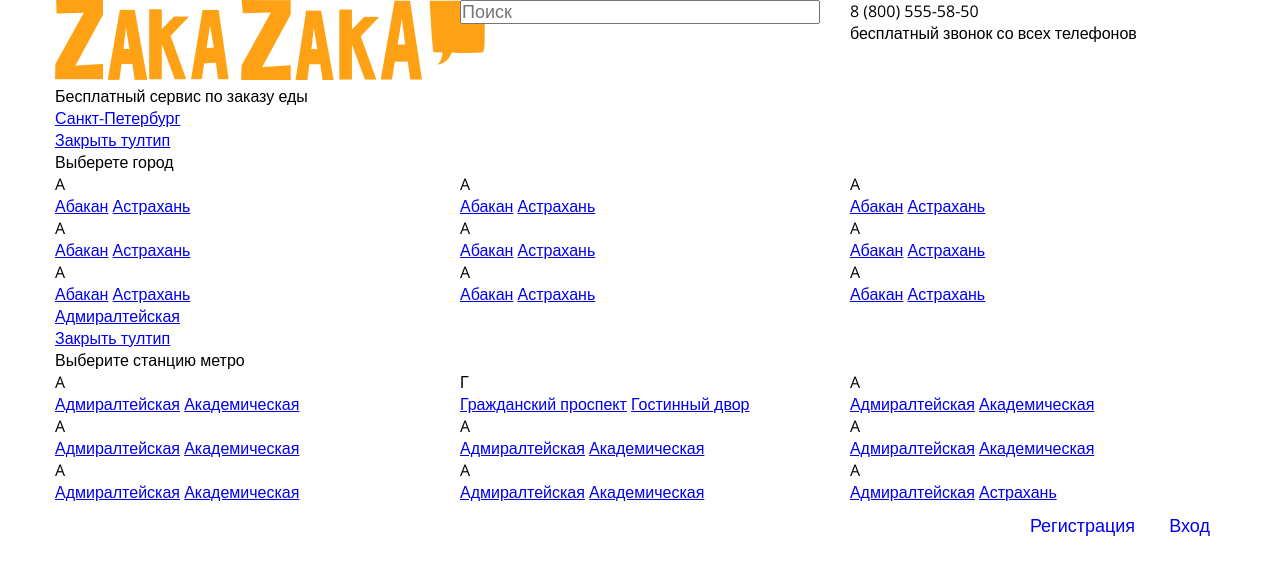
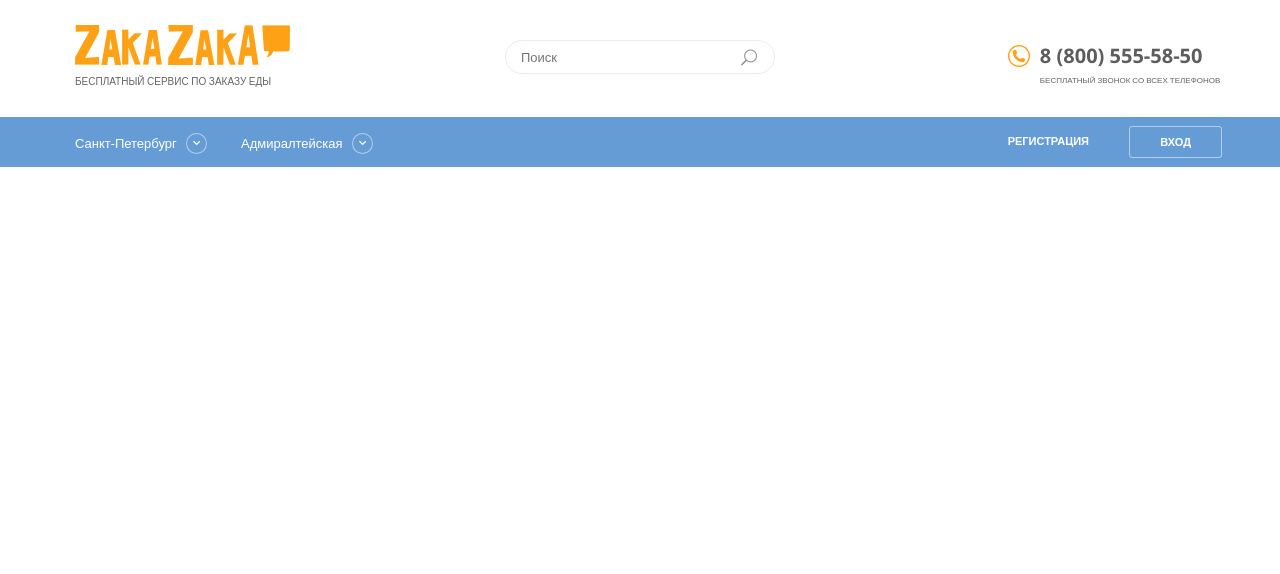
Before and after one commit to tsergeytovarov/zakazaka-3, a website: page index.html in a window 1280 px wide. Drawn offline with nearby package versions, Linux system fonts and the light colour scheme; files that its build step writes are made by us from their sources.

Commit message:
Хедер без тултипов внутренних

```diff
--- a/Gruntfile.js
+++ b/Gruntfile.js
@@ -102,22 +102,22 @@ module.exports = function(grunt){
     }
   });
 
+  // grunt.registerTask("default",
+  //   [
+  //     "clean",
+  //     "copy",
+  //     "less",
+  //     "autoprefixer",
+  //     "csscomb",
+  //     "cssmin",
+  //     "uglify",
+  //     "imagemin"
+  //   ]
+  // );
+
   grunt.registerTask("default",
     [
-      "clean",
-      "copy",
-      "less",
-      "autoprefixer",
-      "csscomb",
-      "cssmin",
-      "uglify",
-      "imagemin"
+      "watch"
     ]
   );
-
-  // grunt.registerTask("default",
-  //   [
-  //     "watch"
-  //   ]
-  // );
 }
--- a/index.html
+++ b/index.html
@@ -7,7 +7,7 @@
   <title>Заказака - главная</title>
 
   <link href='http://fonts.googleapis.com/css?family=Open+Sans:400,300,600,700&subset=latin,cyrillic-ext' rel='stylesheet' type='text/css'>
-  <link rel="stylesheet" href="css/style.min.css">
+  <link rel="stylesheet" href="css/style.css">
 
   <!--[if lt IE 9]> <script src="https://oss.maxcdn.com/libs/html5shiv/3.7.0/html5shiv.js"></script> <![endif]-->
 </head>
@@ -22,7 +22,7 @@
 
         <!-- логотип -->
         <figure class="logo">
-          <img src="img/logo.png" height="80" width="430" alt="">
+          <img src="img/logo.png" height="40" width="215" alt="">
           <p>Бесплатный сервис по заказу еды</p>
         </figure>
       </div>
@@ -33,7 +33,7 @@
           <input type="text" class="search" placeholder="Поиск">
         </form>
       </div>
-      <div class="col s-4">
+      <div class="col s-4 text-right">
 
         <!-- блок телефона -->
         <div class="telephone-block">
@@ -44,13 +44,13 @@
     </div><!-- верхняя часть хедера -->
 
     <!-- нижняя часть хедера -->
-    <div class="main-header_botoom">
+    <div class="main-header_bottom">
       <div class="container row">
 
         <!-- выбор города -->
         <div class="tooltip">
           <!-- заголово тултипа -->
-          <a href="tooltip_title">Санкт-Петербург</a>
+          <a href="#" class="tooltip_title">Санкт-Петербург</a>
           <!-- контент тултипа -->
           <div class="tooltip_content">
             <a href="#" class="tooltip_close" title="Закрыть тултип">Закрыть тултип</a>
@@ -123,7 +123,7 @@
         <!-- выбор станции метро -->
         <div class="tooltip">
           <!-- заголово тултипа -->
-          <a href="tooltip_title">Адмиралтейская</a>
+          <a href="#" class="tooltip_title">Адмиралтейская</a>
           <!-- контент тултипа -->
           <div class="tooltip_content">
             <a href="#" class="tooltip_close" title="Закрыть тултип">Закрыть тултип</a>
--- a/less/__base/__buttons.less
+++ b/less/__base/__buttons.less
@@ -9,10 +9,10 @@
   text-align: center;
   text-decoration: none;
   cursor: pointer;
-  font-size: 18px;
-  padding: 10px 15px;
-  border-radius: 5px;
-  font-weight: 300;
+  font-size: 11px;
+  line-height: 20px;
+  padding: 5px 30px;
+  font-weight: 700;
 
   &:hover,
   &--hover{
@@ -20,20 +20,39 @@
   }
 
   &:active,
-  &__active{
+  &--active{
 
   }
 
-  &__modify{
+  &--header{
+    background: transparent;
+    color: #fff;
+    text-transform: uppercase;
+    margin: 3px;
 
     &:hover,
     &--hover{
-
+      opacity: .7;
     }
 
     &:active,
-    &__active{
+    &--active{
+      opacity: 1;
+    }
 
+    &--border{
+      border: 1px solid rgba(255,255,255,.5);
+      border-radius: 3px;
+
+      &:hover,
+      &--hover{
+        border: 1px solid rgba(255,255,255,1);
+      }
+
+      &:active,
+      &--active{
+        border: 1px solid rgba(255,255,255,.5);
+      }
     }
   }
 }
--- a/less/__base/__color.less
+++ b/less/__base/__color.less
@@ -2,4 +2,5 @@
   Цвета
 =====================*/
 
-@color: #242424;
+@blue: #669cd6;
+@orange: #ffa115;
--- a/less/__base/__form.less
+++ b/less/__base/__form.less
@@ -7,13 +7,29 @@ select,
 input[type='password']{ /* поля */
   box-sizing: border-box;
   outline: none;
+  display: block;
   width: 100%;
-  font-size: 18px;
+  font-size: 13px;
   line-height: 20px;
-  font-family: 'Gotham', sans-serif;
+  font-family: "Open Sans", "Arial", sans-serif;
 
   &:focus{
 
+  }
+}
+
+.search{
+  padding: 6px 35px 6px 15px;
+  border: 1px solid #ececec;
+  border-radius: 50px;
+  color: #909090;
+  background-image: url("../img/context/sprite.png");
+  background-size: 416px 273px;
+  background-repeat: no-repeat;
+  background-position: 230px -188px;
+
+  &:focus{
+    border: 1px solid #c7c7c7;
   }
 }
 
--- a/less/__base/__sprite.less
+++ b/less/__base/__sprite.less
@@ -4,8 +4,12 @@
   height: @height;
 }
 
+.get-sprite(@x: 0, @y: 0){
+  background-position: @x @y;
+}
+
 .sprite {
-  background-image: url(spritesheet.png);
+  background-image: url("../img/context/sprite.png");
   background-repeat: no-repeat;
   display: block;
 
--- /dev/null
+++ b/less/__project/__header.less
@@ -0,0 +1,86 @@
+.main-header{
+
+  &_top{
+    padding: 25px 10px;
+  }
+
+  &_form{
+    width: 270px;
+    margin: 15px auto 0;
+  }
+
+  &_bottom{
+    padding: 6px 0;
+    background: @blue;
+  }
+
+  .tooltip{
+    margin: 8px 10px 0 20px;
+  }
+}
+
+/* logo */
+.logo{
+  margin-left: 20px;
+
+  img{
+    display: block;
+    width: 215px;
+    height: 40px;
+    margin-bottom: 10px;
+  }
+
+  p{
+    font-size: 10px;
+    line-height: 12px;
+    color: #646464;
+    text-transform: uppercase;
+  }
+
+  a{
+    color: #646464;
+    text-decoration: none;
+
+    &:hover{
+      opacity: .8;
+    }
+  }
+}
+
+/* telephone-block */
+.telephone-block{
+  width: 185px;
+  text-align: left;
+  display: inline-block;
+  vertical-align: top;
+  position: relative;
+  margin-top: 20px;
+
+  &::after{
+    content: "";
+    display: block;
+    width: 22px;
+    height: 22px;
+    background-image: url("../img/context/sprite.png");
+    background-size: 416px 273px;
+    background-repeat: no-repeat;
+    background-position: -18px -96px;
+    position: absolute;
+    top: 0;
+    left: -32px;
+  }
+
+  &_telephone{
+    font-size: 20px;
+    line-height: 22px;
+    font-weight: 700;
+    color: #5d5d5d;
+  }
+
+  &_text{
+    color: #646464;
+    font-size: 8px;
+    line-height: 25px;
+    text-transform: uppercase;
+  }
+}
--- /dev/null
+++ b/less/__project/__tooltip.less
@@ -0,0 +1,41 @@
+.tooltip{
+  position: relative;
+  display: inline-block;
+  vertical-align: top;
+
+  &_title{
+    font-size: 13px;
+    line-height: 21px;
+    text-decoration: none;
+    color: #fff;
+    position: relative;
+    padding-right: 30px;
+    display: inline-block;
+
+    &::after{
+      content: "";
+      position: absolute;
+      top: 0;
+      right: 0;
+      background-image: url("../img/context/sprite.png");
+      background-repeat: no-repeat;
+      display: block;
+      width: 19px;
+      height: 19px;
+      border: 1px solid rgba(255,255,255,.5);
+      border-radius: 50%;
+      background-position: -262px -4px;
+    }
+
+    &:hover::after{
+      border: 1px solid rgba(255,255,255,1);
+    }
+  }
+
+  &_content{
+    position: absolute;
+    top: 40px;
+    left: 0;
+    display: none;
+  }
+}
--- a/less/style.less
+++ b/less/style.less
@@ -15,6 +15,7 @@
 /* Проектный слой */
 @import "__project/__layout.less";     /* контролирующие классы */
 @import "__project/__header.less";     /* шапка */
+@import "__project/__tooltip.less";    /* тулптипы */
 @import "__project/__footer.less";     /* подвал */
 
 /* Косметический слой */
```
Also changed, not shown: build/css/style.css, build/css/style.min.css (deleted), build/img/context/sprite.png (renamed from build/img/context/spritesheet.png), build/index.html, build/js/script.min.js (deleted), img/context/sprite.png (renamed from img/context/spritesheet.png), 1 other file.
